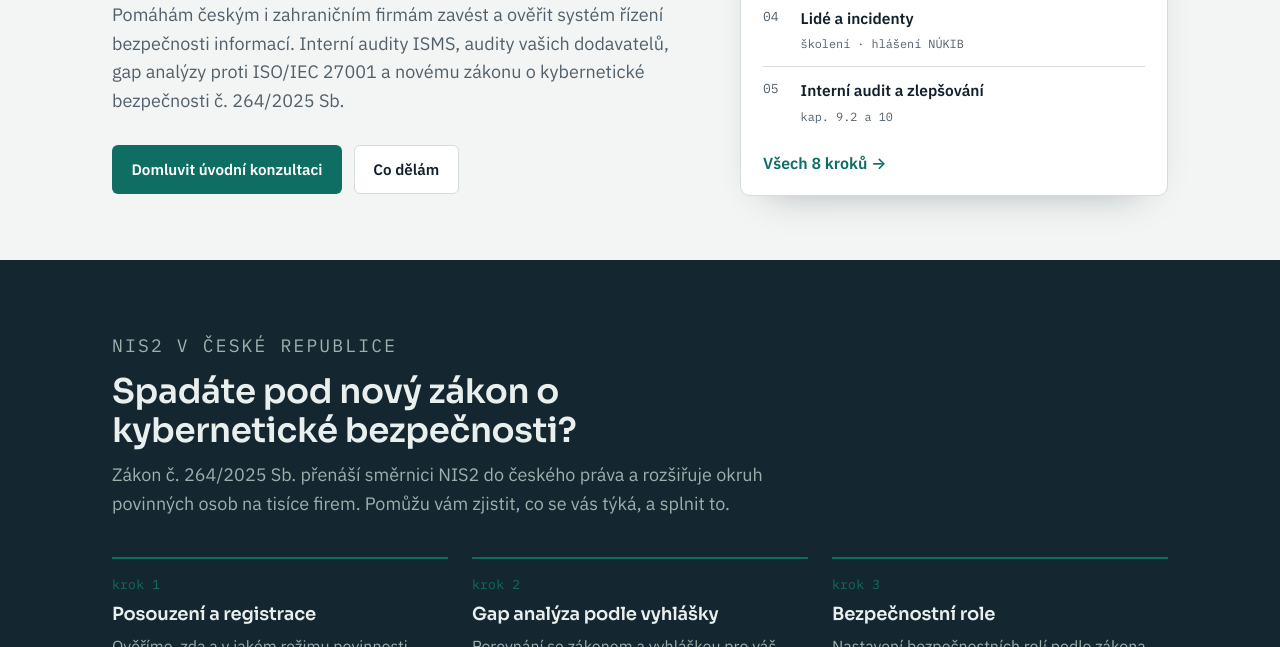
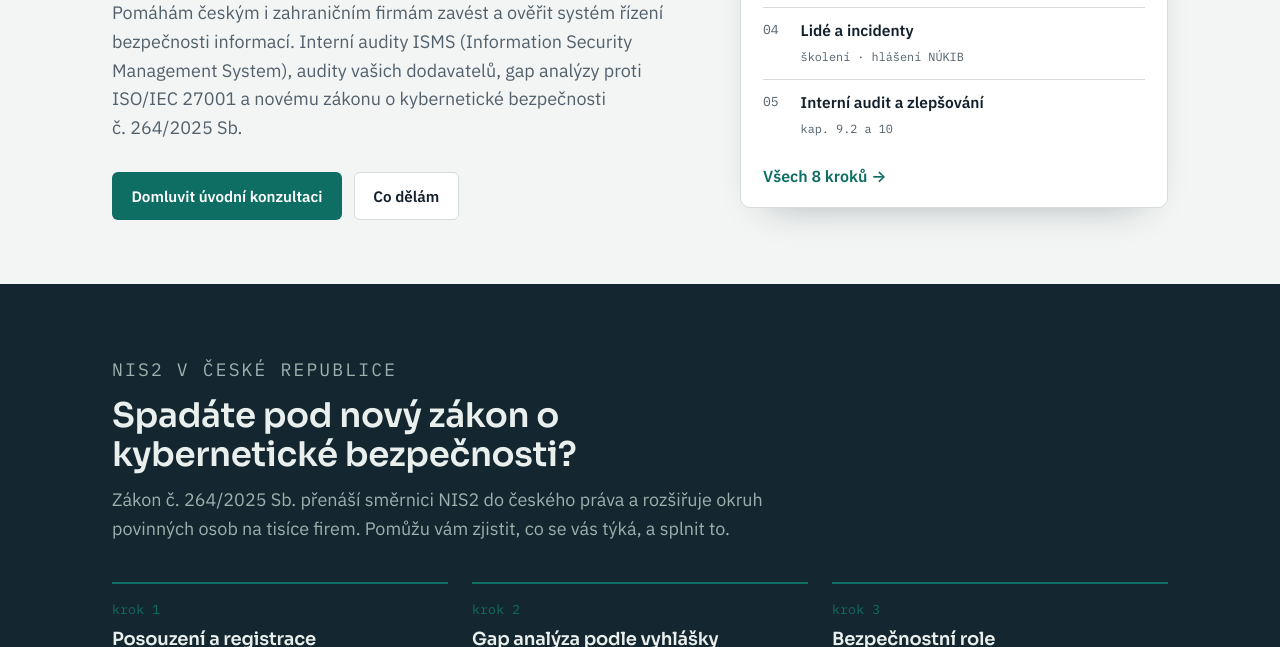
Before and after one commit to vrobemar/ismspartner.cz, a plain HTML site: page index.html in a window 1280 px wide. Shown: the part 453-1100 px from the top of the page. Drawn offline with Linux system fonts and the light colour scheme.

Commit message:
Explain ISMS abbreviation in hero text (#10)
Claude-Session: https://claude.ai/code/session_01Rg2rnCBgHF51ApZNxFpjtY

Co-authored-by: Claude <noreply@anthropic.com>

```diff
--- a/index.html
+++ b/index.html
@@ -181,7 +181,7 @@ footer .wrap{display:flex;flex-wrap:wrap;justify-content:space-between;gap:1rem}
       <div>
         <p class="eyebrow">ISO/IEC 27001 · NIS2 · zákon č. 264/2025 Sb.</p>
         <h1>Audit, který vás <em>připraví na certifikaci</em>, ne jen zkontroluje.</h1>
-        <p class="lead">Pomáhám českým i zahraničním firmám zavést a ověřit systém řízení bezpečnosti informací. Interní audity ISMS, audity vašich dodavatelů, gap analýzy proti ISO/IEC 27001 a novému zákonu o kybernetické bezpečnosti č.&nbsp;264/2025&nbsp;Sb.</p>
+        <p class="lead">Pomáhám českým i zahraničním firmám zavést a ověřit systém řízení bezpečnosti informací. Interní audity ISMS (Information Security Management System), audity vašich dodavatelů, gap analýzy proti ISO/IEC 27001 a novému zákonu o kybernetické bezpečnosti č.&nbsp;264/2025&nbsp;Sb.</p>
         <div class="ctas">
           <a class="btn btn-primary" href="#kontakt">Domluvit úvodní konzultaci</a>
           <a class="btn btn-ghost" href="#sluzby">Co dělám</a>
```
